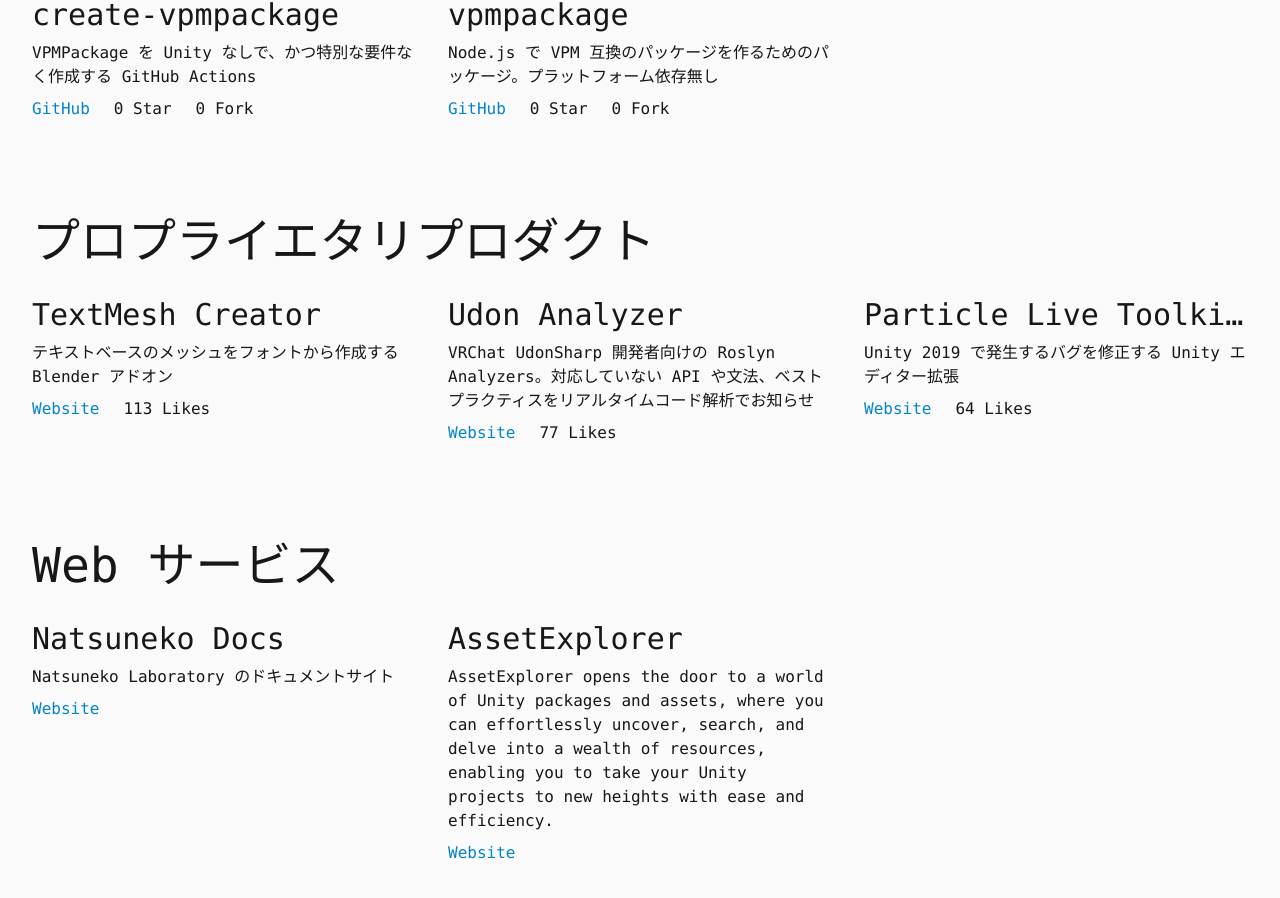
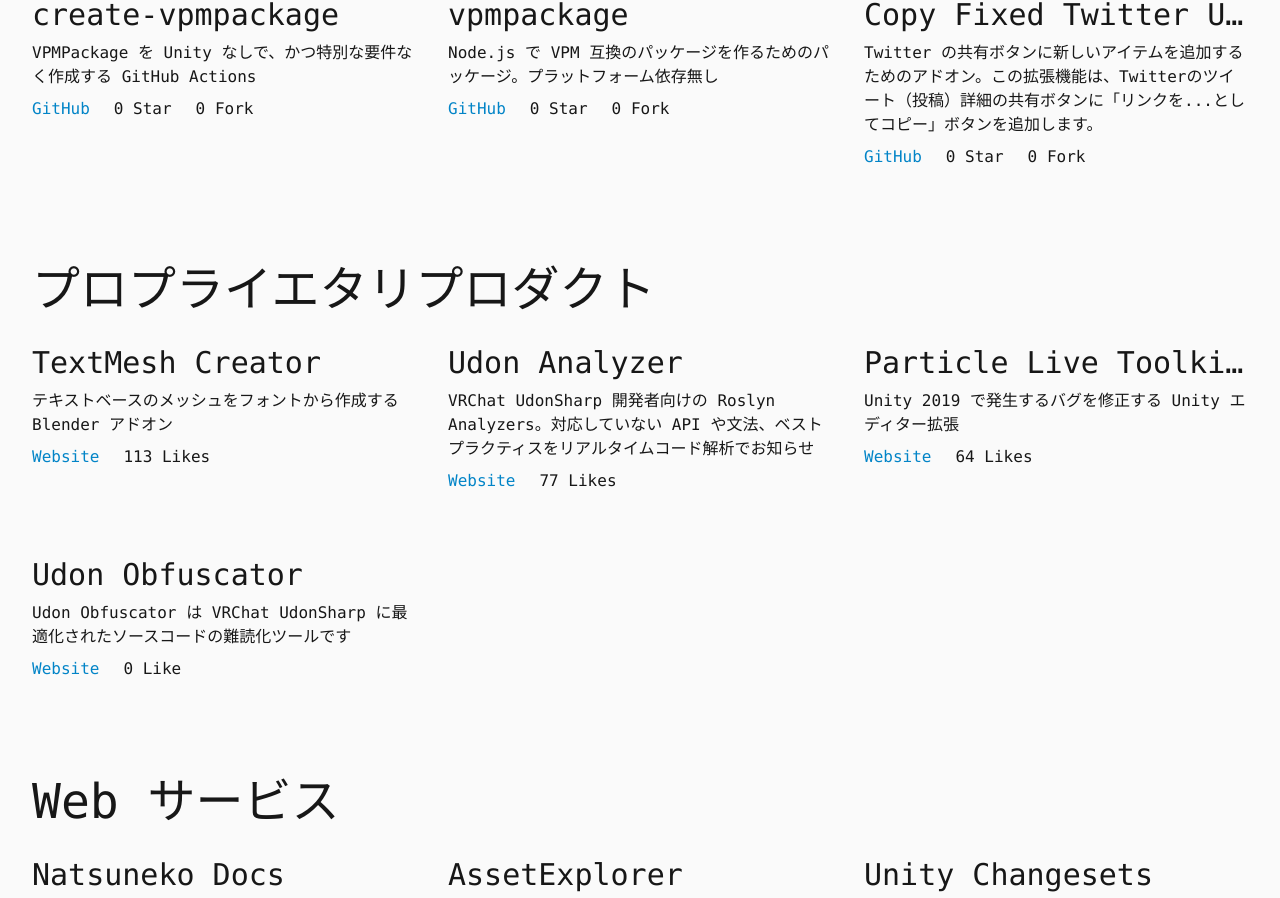
Before and after one commit to mika-f/natsuneko.com, a Next.js app: page /ja in a window 1280 px wide. Shown: the part 2563-3461 px from the top of the page. Built offline with nearby package versions, Linux system fonts and the light colour scheme; no server answers.

Commit message:
chore: update json

```diff
--- a/src/configurations/products.ts
+++ b/src/configurations/products.ts
@@ -19,7 +19,7 @@ type WebService = {
   url: string;
 };
 
-// manually updated at 2023/10/26
+// manually updated at 2024/01/07
 const OSS_PRODUCTS: OpenSourceProduct[] = [
   {
     title: "NekoDraw",
@@ -28,7 +28,7 @@ const OSS_PRODUCTS: OpenSourceProduct[] = [
       ja: "CLIP STUDIO PAINT のための AI イラストアシスタント",
     },
     repository: "mika-f/nekodraw",
-    stars: 114,
+    stars: 119,
     forks: 6,
   },
   {
@@ -38,8 +38,8 @@ const OSS_PRODUCTS: OpenSourceProduct[] = [
       ja: "Experimental Blender Add-on: Drag and Drop Support",
     },
     repository: "mika-f/blender-drag-and-drop",
-    stars: 186,
-    forks: 5,
+    stars: 218,
+    forks: 6,
   },
   {
     title: "Animation Auto Assignment",
@@ -48,7 +48,7 @@ const OSS_PRODUCTS: OpenSourceProduct[] = [
       ja: "ヒエラルキーの変更を監視して、アニメーションのプロパティパスを自動修正する Unity エディター拡張",
     },
     repository: "natsuneko-laboratory/animation-auto-assignment",
-    stars: 13,
+    stars: 12,
     forks: 0,
   },
   {
@@ -58,7 +58,7 @@ const OSS_PRODUCTS: OpenSourceProduct[] = [
       ja: "アニメーションプロパティエディターを改良する Unity エディター拡張",
     },
     repository: "natsuneko-laboratory/refined-animation-property",
-    stars: 10,
+    stars: 11,
     forks: 0,
   },
   {
@@ -69,7 +69,7 @@ const OSS_PRODUCTS: OpenSourceProduct[] = [
     },
     repository: "natsuneko-laboratory/git-lfs-proxy",
     stars: 7,
-    forks: 0,
+    forks: 1,
   },
   {
     title: "Animator Controller Tool PostProcessing",
@@ -208,7 +208,7 @@ const OSS_PRODUCTS: OpenSourceProduct[] = [
       ja: "オブジェクトを複製した際に、関連付けられた Material も一緒に複製する Unity エディター拡張",
     },
     repository: "natsuneko-laboratory/automatic-material-duplicator",
-    stars: 0,
+    stars: 1,
     forks: 0,
   },
   {
@@ -281,6 +281,16 @@ const OSS_PRODUCTS: OpenSourceProduct[] = [
     stars: 0,
     forks: 0,
   },
+  {
+    title: "Copy Fixed Twitter URL",
+    description: {
+      en: "Add-on for adding new items to Twitter share buttons. This extension adds a 'Copy link as...' button to the share button in Twitter's tweet (post) details.",
+      ja: "Twitter の共有ボタンに新しいアイテムを追加するためのアドオン。この拡張機能は、Twitterのツイート（投稿）詳細の共有ボタンに「リンクを...としてコピー」ボタンを追加します。",
+    },
+    repository: "natsuneko-laboratory/copy-fixed-twitter-url",
+    stars: 0,
+    forks: 0,
+  },
 ];
 
 const PRODUCTS: Product[] = [
@@ -301,6 +311,15 @@ const PRODUCTS: Product[] = [
     },
     url: "https://docs.natsuneko.cat/en-us/udon-analyzer/overview/",
     likes: 77,
+  },
+  {
+    title: "Udon Obfuscator",
+    description: {
+      en: "Udon Obfuscator is source-code obfuscator that optimized for VRChat UdonSharp.",
+      ja: "Udon Obfuscator は VRChat UdonSharp に最適化されたソースコードの難読化ツールです",
+    },
+    url: "https://docs-preview.natsuneko.cat/en-us/udon-obfuscator/overview/",
+    likes: 0,
   },
   {
     title: "Particle Live Toolkit - Algo Patcher",
@@ -330,6 +349,14 @@ const WEB_SERVICES: WebService[] = [
     },
     url: "https://assetexplorer.natsuneko.cat",
   },
+  {
+    title: "Unity Changesets",
+    description: {
+      en: "Search and Copy Unity Changesets",
+      ja: "Search and Copy Unity Changesets",
+    },
+    url: "https://unity-changeset.natsuneko.com/",
+  },
 ];
 
 export { OSS_PRODUCTS, PRODUCTS, WEB_SERVICES };
```
